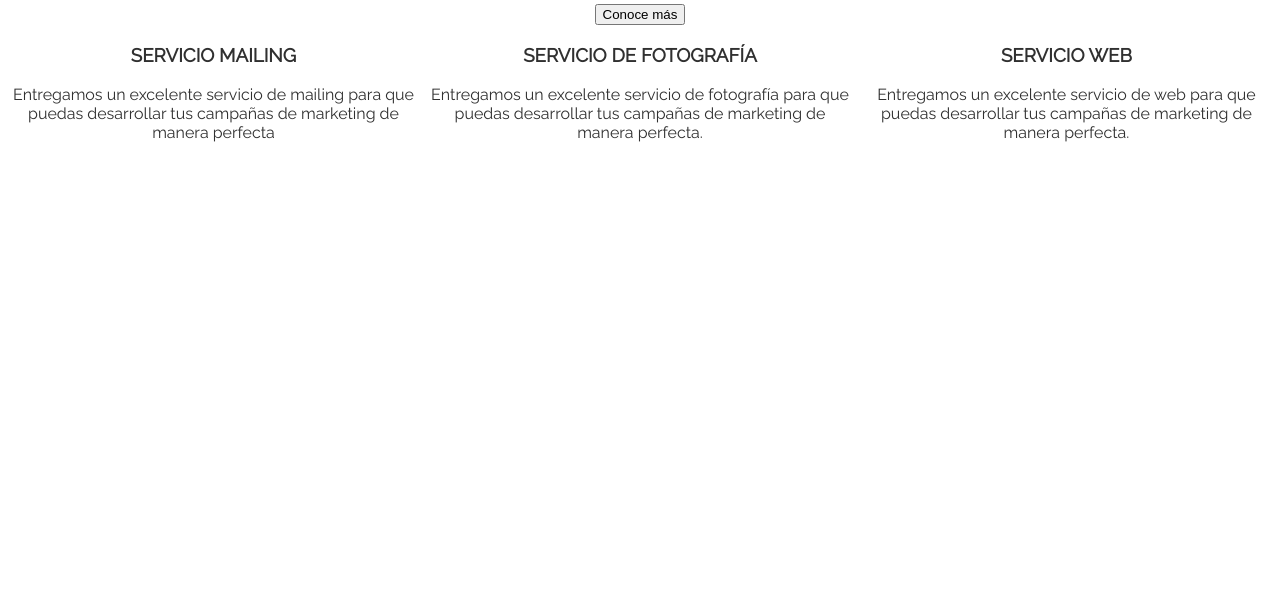
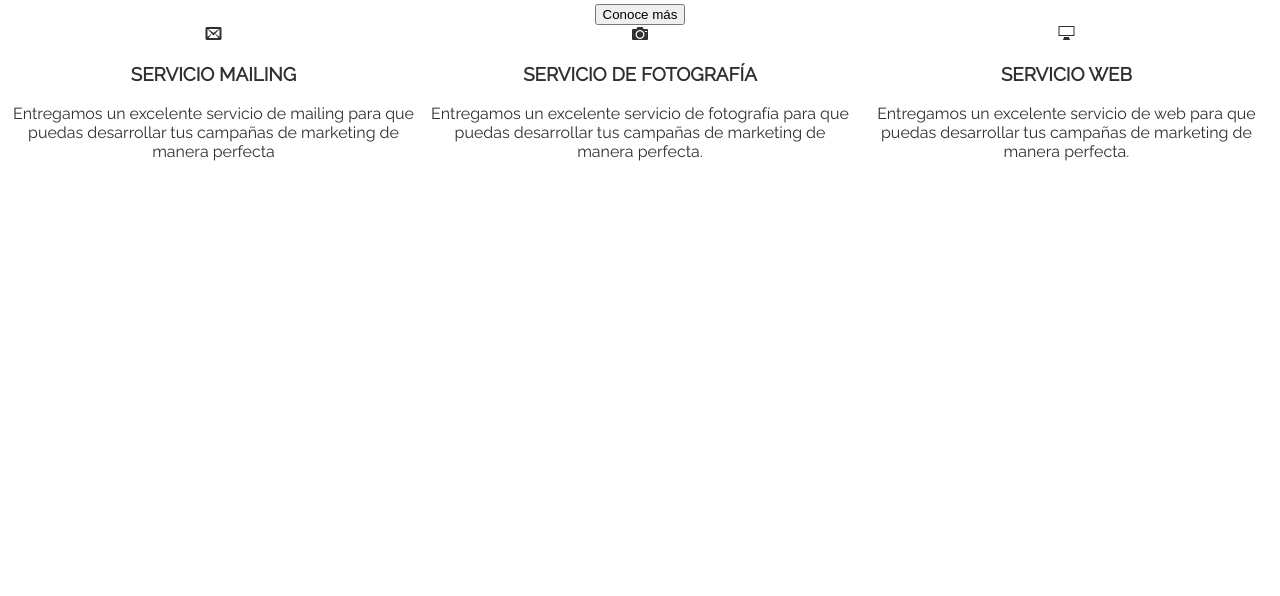
Before and after one commit to Pamelaleo96/seminar-css, a plain HTML site: page index.html in a window 1280 px wide. Shown: the part 204-800 px from the top of the page. Drawn offline with Linux system fonts and the light colour scheme; files whose address does not match are found by name.

Commit message:
Subiendo README modificado

```diff
--- a/index.html
+++ b/index.html
@@ -36,19 +36,19 @@
 
     <section>
         <div>
-            <span> </span>
+            <span class="icon-envelop" class="box"> </span>
                 <h3>SERVICIO MAILING</h3>
                 <p>Entregamos un excelente servicio de mailing para que puedas desarrollar tus campañas de marketing de manera perfecta</p>
         </div>
 
         <div>
-            <span></span>
+            <span class="icon-camera"></span>
                 <h3>SERVICIO DE FOTOGRAFÍA</h3>
                 <p>Entregamos un excelente servicio de fotografía para que puedas desarrollar tus campañas de marketing de manera perfecta.</p>
         </div>
 
         <div>
-            <span></span>
+            <span class="icon-display"></span>
                 <h3>SERVICIO WEB</h3>
                 <p>Entregamos un excelente servicio de web para que puedas desarrollar tus campañas de marketing de manera perfecta.</p>
         </div>
```
Also changed, not shown: css/style.css (line endings or trailing spaces), 1 other file.
